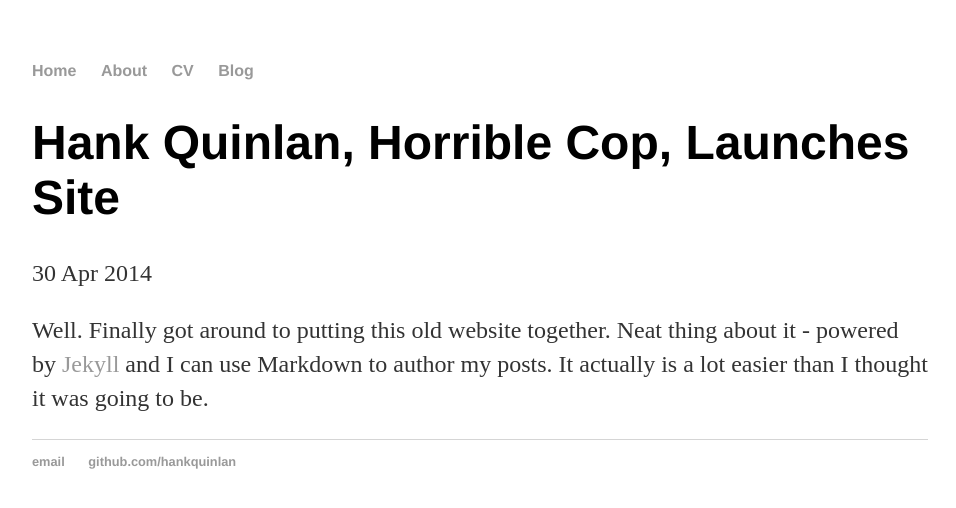
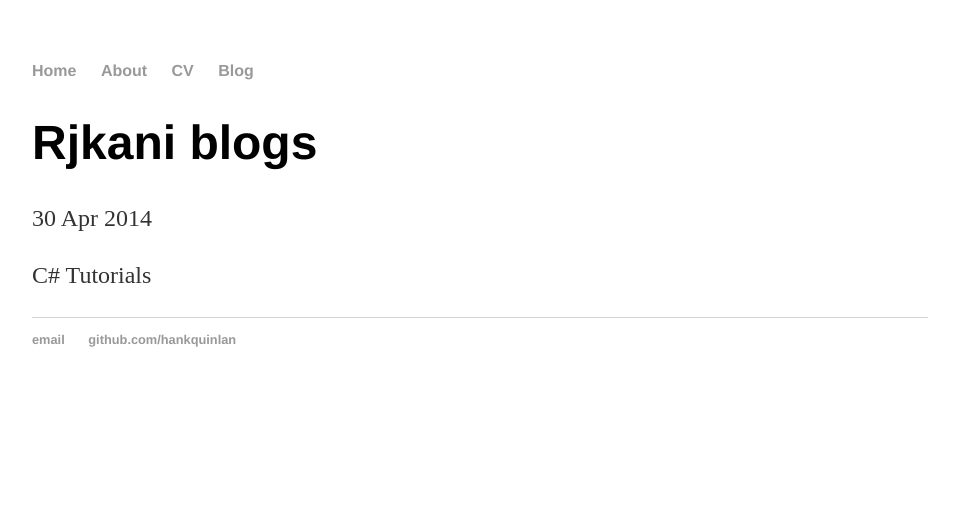
Before and after one commit to Rajakani/org.Rajakani.github.io, a Jekyll site: the page built from _posts/2014-04-30-hank-quinlan-site-launched.md, in a window 1280 px wide. Shown: the top 508 px of the page, without its empty margins (160-1116 px from the left). Built offline with Jekyll 4.4.1, drawn with Linux system fonts in a browser that asks for light colours.

Commit message:
blog edit

```diff
--- a/_posts/2014-04-30-hank-quinlan-site-launched.md
+++ b/_posts/2014-04-30-hank-quinlan-site-launched.md
@@ -1,7 +1,7 @@
 ---
 layout: post
-title: "Hank Quinlan, Horrible Cop, Launches Site"
+title: "Rjkani blogs"
 date: 2014-04-30
 ---
 
-Well. Finally got around to putting this old website together. Neat thing about it - powered by [Jekyll](http://jekyllrb.com) and I can use Markdown to author my posts. It actually is a lot easier than I thought it was going to be.
+C# Tutorials
```
